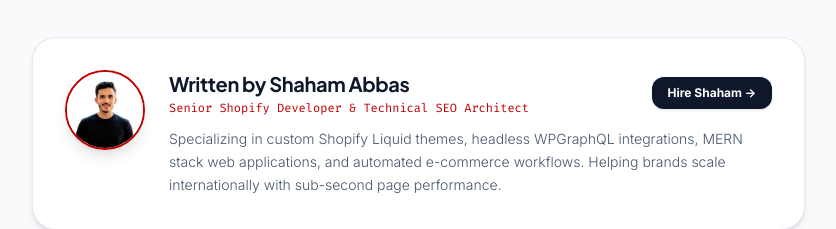
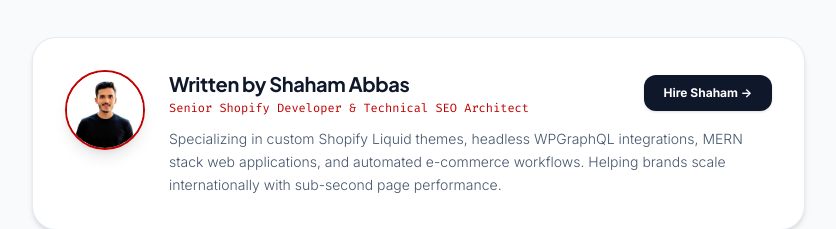
Before and after one commit to Shahamoffical/Next-JS-Portfolio, a Next.js app: page /blog/decoupled-wordpress-woocommerce-architectures-wpgraphql in a window 1280 px wide. Shown: the part 3059-3288 px from the top of the page, without its empty margins (16-852 px from the left). Built offline with nearby package versions, Linux system fonts and the light colour scheme; no server answers; the database is empty; a web font is replaced by a local one.

Commit message:
Dynamic blog post page with Supabase integration and reading progress tracking

```diff
--- a/app/blog/[slug]/page.js
+++ b/app/blog/[slug]/page.js
@@ -493,11 +493,11 @@ export default function SingleBlogPostPage() {
             className="w-full h-full object-cover transition-transform duration-700 group-hover:scale-105"
           />
           <div className="absolute inset-0 bg-gradient-to-t from-slate-950/40 via-transparent to-transparent"></div>
-          <div className="absolute bottom-6 left-6 right-6 flex items-center justify-between text-xs font-mono">
-            <span className="bg-white/90 backdrop-blur-md px-3.5 py-1.5 rounded-xl border border-slate-200 text-slate-800 font-semibold shadow-sm">
+          <div className="absolute bottom-3 sm:bottom-6 left-3 sm:left-6 right-3 sm:right-6 flex flex-wrap items-center justify-between gap-2 text-[10px] sm:text-xs font-mono z-10">
+            <span className="bg-white/95 backdrop-blur-md px-3 sm:px-3.5 py-1.5 rounded-xl border border-slate-200 text-slate-800 font-semibold shadow-sm text-[10px] sm:text-xs text-center">
               📷 High-Resolution Technical Reference
             </span>
-            <span className="bg-[#c00000] text-white font-bold px-3.5 py-1.5 rounded-xl shadow-md">
+            <span className="bg-[#c00000] text-white font-bold px-3 sm:px-3.5 py-1.5 rounded-xl shadow-md text-[10px] sm:text-xs text-center">
               DevShaham Exclusive Guide
             </span>
           </div>
@@ -710,16 +710,16 @@ export default function SingleBlogPostPage() {
                 className="w-20 h-20 rounded-full object-cover shadow-lg border-2 border-[#c00000] shrink-0"
               />
               <div className="space-y-3 text-center sm:text-left">
-                <div className="flex flex-col sm:flex-row sm:items-center justify-between gap-2">
+                <div className="flex flex-col sm:flex-row sm:items-center justify-between gap-3">
                   <div>
                     <h3 className="text-xl font-bold text-slate-900 m-0">Written by Shaham Abbas</h3>
                     <p className="text-xs font-mono text-[#c00000] mt-0.5">Senior Shopify Developer &amp; Technical SEO Architect</p>
                   </div>
                   <Link
                     href="/contact"
-                    className="inline-flex items-center gap-1.5 px-4 py-2 rounded-xl bg-slate-900 text-white text-xs font-bold hover:bg-[#c00000] transition-all shadow-sm"
+                    className="inline-flex items-center justify-center text-center w-fit self-center sm:self-auto px-5 py-2.5 rounded-xl bg-slate-900 text-white text-xs font-bold hover:bg-[#c00000] transition-all shadow-sm shrink-0"
                   >
-                    Hire Shaham →
+                    Hire Shaham &rarr;
                   </Link>
                 </div>
                 <p className="text-xs sm:text-sm text-slate-600 font-light leading-relaxed m-0">
```
